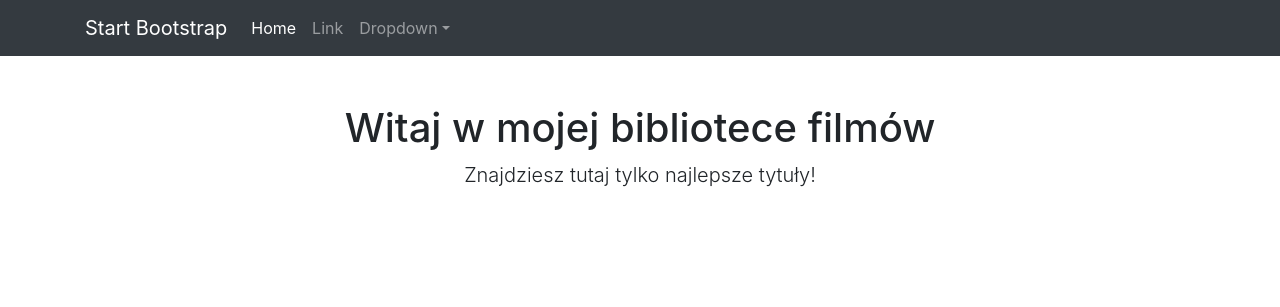
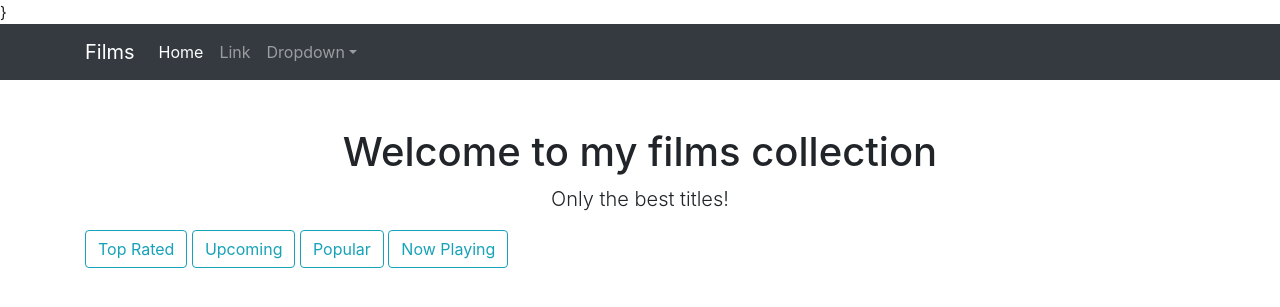
Before and after one commit to lustomas/movies_catalogue, a Flask app: template templates/homepage.html in a window 1280 px wide. Shown: the top 307 px of the page. Run offline with Flask 2, Linux system fonts and the light colour scheme; the template is opened without the code that fills it, so the values that code supplies are empty; some libraries are stand-ins or nearby versions.

Commit message:
Update old and add new files

```diff
--- a/main.py
+++ b/main.py
@@ -1,11 +1,40 @@
-from flask import Flask, render_template
+from logging import error
+from flask import Flask, render_template, request
+import tmdb_client
+import random
 
 app = Flask(__name__)
 
 @app.route('/')
 def homepage():
-    movies = [1, 2, 3, 4, 5, 6, 7, 8]
-    return render_template("homepage.html", movies=movies)
+    selected_list = request.args.get('list_type', "popular")
+
+    if selected_list != "top_rated":
+        selected_list = "popular"
+    elif selected_list != "upcoming":
+        selected_list = "popular"
+    elif selected_list != "popular":
+        selected_list = "popular"
+    elif selected_list != "now_playing":
+        selected_list = "popular"
+
+    movies = tmdb_client.get_movies(how_many=8, list_type=selected_list)
+    return render_template("homepage.html", movies=movies, current_list=selected_list)
+
+@app.context_processor
+def utility_processor():
+    def tmdb_image_url(path, size):
+        return tmdb_client.get_poster_url(path, size)
+    return {"tmdb_image_url": tmdb_image_url}
+
+@app.route("/movie/<movie_id>")
+def movie_details(movie_id):
+    details = tmdb_client.get_single_movie(movie_id)
+    cast = tmdb_client.get_single_movie_cast(movie_id)
+    movie_images = tmdb_client.get_movie_images(movie_id)
+    selected_backdrop = random.choice(movie_images['backdrops'])
+    return render_template("movie_details.html", movie=details, cast=cast, selected_backdrop=selected_backdrop)
+
 
 if __name__ == '__main__':
     app.run(debug=True)
--- a/templates/homepage.html
+++ b/templates/homepage.html
@@ -4,18 +4,24 @@
 
 <div class="row">
    <div class="col-lg-12 text-center">
-       <h1 class="mt-5">Witaj w mojej bibliotece filmów</h1>
-       <p class="lead">Znajdziesz tutaj tylko najlepsze tytuły!</p>
+       <h1 class="mt-5">Welcome to my films collection</h1>
+       <p class="lead">Only the best titles!</p>
+   </div>
+   <div class="col-lg-12 mb-4">
+        <a href="{{ url_for('homepage', list_type="top_rated") }}" class="btn btn-outline-info" role="button" data-bs-toggle="button">Top Rated</a>
+        <a href="{{ url_for('homepage', list_type="upcoming") }}" class="btn btn-outline-info" role="button" data-bs-toggle="button">Upcoming</a>
+        <a href="{{ url_for('homepage', list_type="popular") }}" class="btn btn-outline-info" role="button" data-bs-toggle="button">Popular</a>
+        <a href="{{ url_for('homepage', list_type="now_playing") }}" class="btn btn-outline-info" role="button" data-bs-toggle="button">Now Playing</a>
    </div>
    {% for movie in movies %}
         <div class="col-lg-3 col-md-6 mb-4">
             <div class="card h-100">
-           <img class="card-img-top" src="http://placehold.it/300x500" alt="">
+                <img src= "{{ tmdb_image_url(movie.poster_path, "w780") }}" class="figure-img img-fluid rounded">
                 <div class="card-body">
-               <h4 class="card-title">Tytuł filmu</h4>
+                    <h4 class="card-title">{{ movie.title }}</h4>
                 </div>
                 <div class="card-footer text-center">
-               <a href="#" class="btn btn-primary">Pokaż więcej</a>
+                    <a href="{{ url_for('movie_details', movie_id=movie.id) }}" class="btn btn-primary">Pokaż więcej</a>
                 </div>
             </div>
         </div>
--- a/templates/index.html
+++ b/templates/index.html
@@ -5,16 +5,16 @@
         <meta name="viewport" content="width=device-width, initial-scale=1, shrink-to-fit=no" />
         <meta name="description" content="" />
         <meta name="author" content="" />
-        <title>Bare - Start Bootstrap Template</title>
+        <title>Films collection</title>
         <!-- Bootstrap core CSS -->
         <link rel="stylesheet" href="https://stackpath.bootstrapcdn.com/bootstrap/4.3.1/css/bootstrap.min.css" integrity="sha384-ggOyR0iXCbMQv3Xipma34MD+dH/1fQ784/j6cY/iJTQUOhcWr7x9JvoRxT2MZw1T" crossorigin="anonymous">
-</head>
+        }
     </head>
     <body>
         <!-- Responsive navbar-->
         <nav class="navbar navbar-expand-lg navbar-dark bg-dark">
             <div class="container">
-                <a class="navbar-brand" href="#">Start Bootstrap</a>
+                <a class="navbar-brand" href="#">Films</a>
                 <button class="navbar-toggler" type="button" data-bs-toggle="collapse" data-bs-target="#navbarSupportedContent" aria-controls="navbarSupportedContent" aria-expanded="false" aria-label="Toggle navigation"><span class="navbar-toggler-icon"></span></button>
                 <div class="collapse navbar-collapse" id="navbarSupportedContent">
                     <ul class="navbar-nav ms-auto mb-2 mb-lg-0">
--- /dev/null
+++ b/tmdb_client.py
@@ -0,0 +1,60 @@
+import requests
+import random
+
+API_TOKEN = "eyJhbGciOiJIUzI1NiJ9.eyJhdWQiOiIwYTM0ZWJmMWE4MzgwZGIyZTFjMjc5YzQyYTNiNGM2YSIsInN1YiI6IjYyOWIxNWIxNTUwN2U5MTJjNzkzMGY2ZSIsInNjb3BlcyI6WyJhcGlfcmVhZCJdLCJ2ZXJzaW9uIjoxfQ.VRBKTvOYSwiA_Jplf5Md7RHI00LzCUvjR0bsUhn4DEM"
+
+def get_popular_movies():
+    endpoint = "https://api.themoviedb.org/3/movie/popular"
+    headers = {
+        "Authorization": f"Bearer {API_TOKEN}"
+    }
+    response = requests.get(endpoint, headers=headers)
+    return response.json()
+
+def get_poster_url(poster_api_path, size="w342"):
+    base_url = "https://image.tmdb.org/t/p/"
+    return f"{base_url}{size}{poster_api_path}"
+
+def get_movies(list_type, how_many):
+    endpoint = f"https://api.themoviedb.org/3/movie/{list_type}"
+    headers = {
+        "Authorization": f"Bearer {API_TOKEN}"
+    }
+    response = requests.get(endpoint, headers=headers)
+    response.raise_for_status()
+    data = response.json()
+    results = data["results"]
+    return random.sample(results, k=how_many)
+
+def get_movies_list(list_type):
+    endpoint = f"https://api.themoviedb.org/3/movie/{list_type}"
+    headers = {
+        "Authorization": f"Bearer {API_TOKEN}"
+    }
+    response = requests.get(endpoint, headers=headers)
+    response.raise_for_status()
+    return response.json()
+
+def get_single_movie(movie_id):
+    endpoint = f"https://api.themoviedb.org/3/movie/{movie_id}"
+    headers = {
+        "Authorization": f"Bearer {API_TOKEN}"
+    }
+    response = requests.get(endpoint, headers=headers)
+    return response.json()
+
+def get_single_movie_cast(movie_id):
+    endpoint = f"https://api.themoviedb.org/3/movie/{movie_id}/credits"
+    headers = {
+        "Authorization": f"Bearer {API_TOKEN}"
+    }
+    response = requests.get(endpoint, headers=headers)
+    return response.json()["cast"]
+
+def get_movie_images(movie_id):
+    endpoint = f"https://api.themoviedb.org/3/movie/{movie_id}/images"
+    headers = {
+        "Authorization": f"Bearer {API_TOKEN}"
+    }
+    response = requests.get(endpoint, headers=headers)
+    return response.json()
```
Also changed, not shown: templates/movie_details.html (added, +47 -0 lines). Lines whose indentation alone changed are shown as unchanged.
